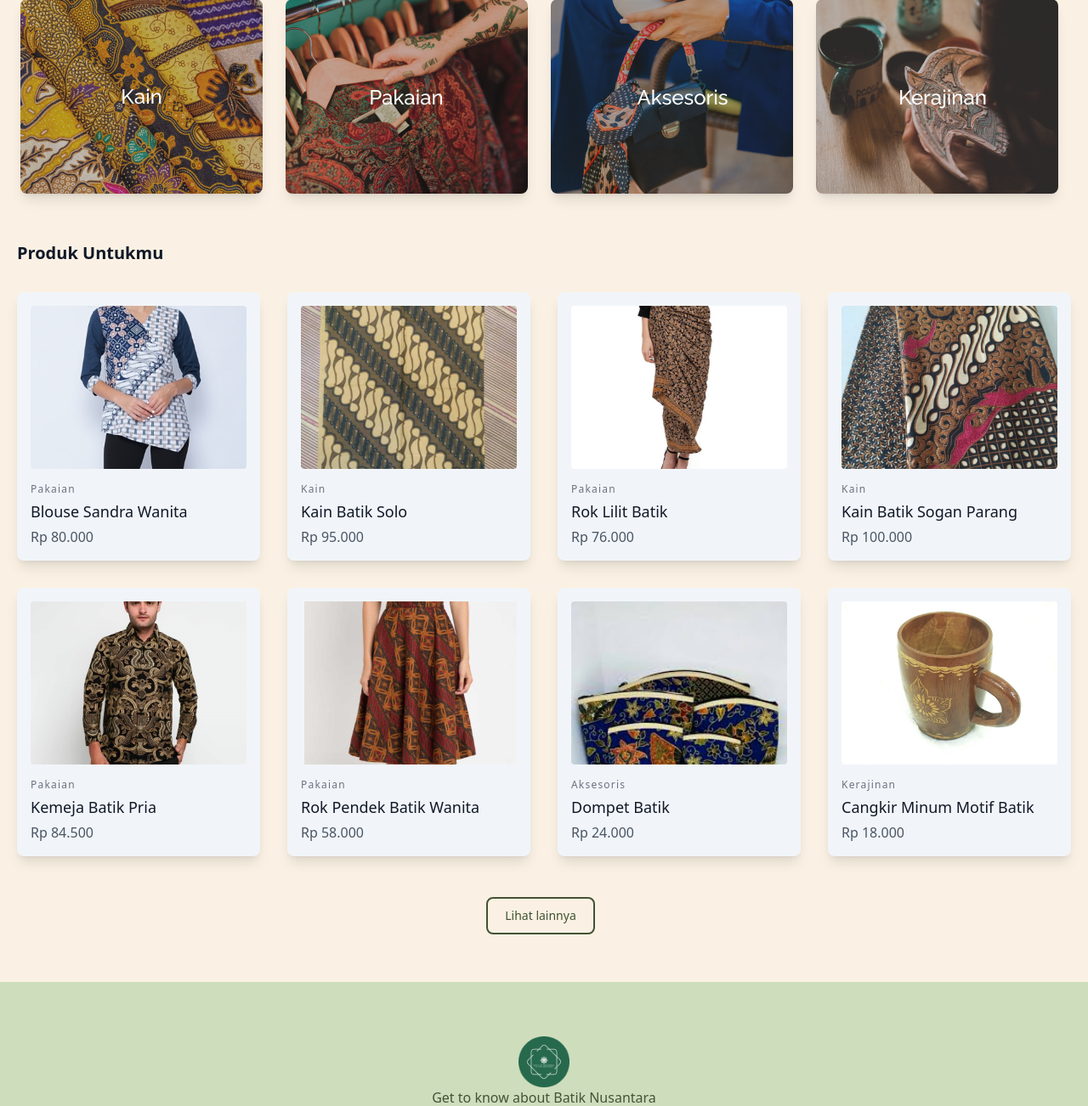
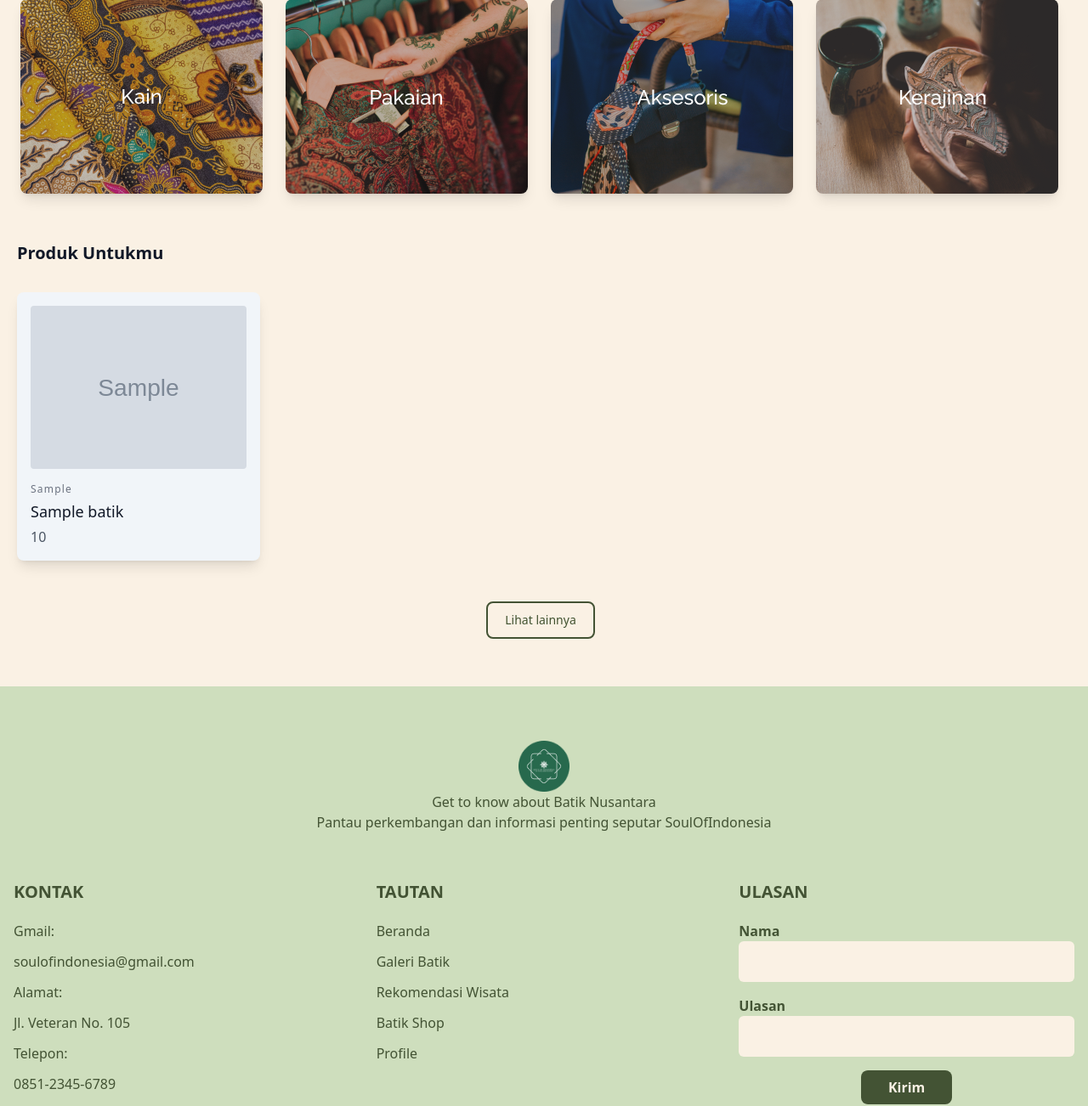
Before and after one commit to fikriyarachmaa/SoulOfIndonesia-Project, a Laravel app: page /batikshop/batikshop in a window 1280 px wide. Shown: the part 1030-2332 px from the top of the page at 85% size. Run offline with Laravel 10, Linux system fonts and the light colour scheme; tables that the repository leaves empty hold one stand-in row (values such as "Sample post"); grey boxes marked "Sample" are stand-in pictures; style sheets or scripts are compiled from the project's sources.

Commit message:
backend batikshop

```diff
--- /dev/null
+++ b/app/Http/Controllers/ProdukBatikController.php
@@ -0,0 +1,17 @@
+<?php
+
+namespace App\Http\Controllers;
+
+use Illuminate\Http\Request;
+use App\Models\ProdukBatik;
+
+class ProdukBatikController extends Controller
+{
+    public function index()
+    {
+        $produks = ProdukBatik::all();
+        return view('/batikshop/BatikShop',
+           compact(['produks']));
+    }
+
+}
--- /dev/null
+++ b/app/Models/ProdukBatik.php
@@ -0,0 +1,13 @@
+<?php
+
+namespace App\Models;
+
+use Illuminate\Database\Eloquent\Factories\HasFactory;
+use Illuminate\Database\Eloquent\Model;
+
+class ProdukBatik extends Model
+{
+    protected $table = 'produk_batik';
+    protected $fillable = [
+        'nama', 'kategori', 'harga', 'kota', 'deskripsi', 'foto', 'kontak_penjual'];
+}
--- a/resources/views/batikshop/batikShop.blade.php
+++ b/resources/views/batikshop/batikShop.blade.php
@@ -3,7 +3,7 @@
 <head>
   <meta charset="utf-8">
   <meta name="viewport" content="width=device-width, initial-scale=1.0">
-  <title>Batik Sogan Parang | BatikShop</title>
+  <title>BatikShop</title>
   @vite('resources/css/app.css')
 </head>
 <body class="bg-cream">
@@ -96,86 +96,19 @@
   <div class="container px-5 py-8">
   <h2 class="text-xl font-bold text-gray-900 dark:text-white">Produk Untukmu</h2>
     <div class="flex grid grid-cols gap-8 xl:mt-8 xl:gap-8 md:grid-cols-2 xl:grid-cols-4">
+    @foreach ($produks as $produk)
       <div class="p-4 w-full shadow-lg bg-slate-100 rounded-lg">
         <a href="#" class="block relative h-48 rounded overflow-hidden">
-          <img alt="ecommerce" class="object-cover object-center w-full h-full block" src="/img/blousesandra.png">
+          <img alt="ecommerce" class="object-cover object-center w-full h-full block" src="{{ $produk->foto }}">
         </a>
         <div class="mt-4">
-          <h3 class="text-gray-500 text-xs tracking-widest title-font mb-1">Pakaian</h3>
-          <h2 class="text-gray-900 title-font text-lg font-medium">Blouse Sandra Wanita</h2>
-          <p class="mt-1">Rp 80.000</p>
+          <h3 class="text-gray-500 text-xs tracking-widest title-font mb-1">{{ $produk->kategori }}</h3>
+          <h2 class="text-gray-900 title-font text-lg font-medium">{{ $produk->nama }}</h2>
+          <p class="mt-1">{{ $produk->harga }}</p>
         </div>
       </div>
-      <div class="p-4 w-full shadow-lg bg-slate-100 rounded-lg">
-        <a href="#" class="block relative h-48 rounded overflow-hidden">
-          <img alt="ecommerce" class="object-cover object-center w-full h-full block" src="/img/batiksolo.png">
-        </a>
-        <div class="mt-4">
-          <h3 class="text-gray-500 text-xs tracking-widest title-font mb-1">Kain</h3>
-          <h2 class="text-gray-900 title-font text-lg font-medium">Kain Batik Solo</h2>
-          <p class="mt-1">Rp 95.000</p>
-        </div>
-      </div>
-      <div class="p-4 w-full shadow-lg bg-slate-100 rounded-lg">
-        <a href="#" class="block relative h-48 rounded overflow-hidden">
-          <img alt="ecommerce" class="object-cover object-center w-full h-full block" src="/img/roklilit.png">
-        </a>
-        <div class="mt-4">
-          <h3 class="text-gray-500 text-xs tracking-widest title-font mb-1">Pakaian</h3>
-          <h2 class="text-gray-900 title-font text-lg font-medium">Rok Lilit Batik</h2>
-          <p class="mt-1">Rp 76.000</p>
-        </div>
-      </div>
-      <div class="p-4 w-full shadow-lg bg-slate-100 rounded-lg">
-        <a href="/batikshop/viewProduk" class="block relative h-48 rounded overflow-hidden">
-          <img alt="ecommerce" class="object-cover object-center w-full h-full block" src="/img/batiksoganparang.png">
-        </a>
-        <div class="mt-4">
-          <h3 class="text-gray-500 text-xs tracking-widest title-font mb-1">Kain</h3>
-          <h2 class="text-gray-900 title-font text-lg font-medium">Kain Batik Sogan Parang</h2>
-          <p class="mt-1">Rp 100.000</p>
-        </div>
-      </div>
-      <div class="p-4 w-full shadow-lg bg-slate-100 rounded-lg">
-        <a href="#" class="block relative h-48 rounded overflow-hidden">
-          <img alt="ecommerce" class="object-cover object-center w-full h-full block" src="/img/kemejabatikpria.png">
-        </a>
-        <div class="mt-4">
-          <h3 class="text-gray-500 text-xs tracking-widest title-font mb-1">Pakaian</h3>
-          <h2 class="text-gray-900 title-font text-lg font-medium">Kemeja Batik Pria</h2>
-          <p class="mt-1">Rp 84.500</p>
-        </div>
-      </div>
-      <div class="p-4 w-full shadow-lg bg-slate-100 rounded-lg">
-        <a href="#" class="block relative h-48 rounded overflow-hidden">
-          <img alt="ecommerce" class="object-cover object-center w-full h-full block" src="/img/rokpendek.png">
-        </a>
-        <div class="mt-4">
-          <h3 class="text-gray-500 text-xs tracking-widest title-font mb-1">Pakaian</h3>
-          <h2 class="text-gray-900 title-font text-lg font-medium">Rok Pendek Batik Wanita</h2>
-          <p class="mt-1">Rp 58.000</p>
-        </div>
-      </div>
-      <div class="p-4 w-full shadow-lg bg-slate-100 rounded-lg">
-        <a href="#" class="block relative h-48 rounded overflow-hidden">
-          <img alt="ecommerce" class="object-cover object-center w-full h-full block" src="/img/dompetbatik.jpg">
-        </a>
-        <div class="mt-4">
-          <h3 class="text-gray-500 text-xs tracking-widest title-font mb-1">Aksesoris</h3>
-          <h2 class="text-gray-900 title-font text-lg font-medium">Dompet Batik</h2>
-          <p class="mt-1">Rp 24.000</p>
-        </div>
-      </div>
-      <div class="p-4 w-full shadow-lg bg-slate-100 rounded-lg">
-        <a href="#" class="block relative h-48 rounded overflow-hidden">
-          <img alt="ecommerce" class="object-cover object-center w-full h-full block" src="/img/cangkirbatik.jpg">
-        </a>
-        <div class="mt-4">
-          <h3 class="text-gray-500 text-xs tracking-widest title-font mb-1">Kerajinan</h3>
-          <h2 class="text-gray-900 title-font text-lg font-medium">Cangkir Minum Motif Batik</h2>
-          <p class="mt-1">Rp 18.000</p>
-        </div>
-      </div>
+      @endforeach
+
     </div>
   </div>
 </section>
--- a/routes/web.php
+++ b/routes/web.php
@@ -1,6 +1,7 @@
 <?php
 
 use Illuminate\Support\Facades\Route;
+use App\Http\Controllers\ProdukBatikController;
 
 /*
 |--------------------------------------------------------------------------
@@ -21,12 +22,8 @@ Route::get('/landingpage', function () {
 });
 
 /*BATIK SHOP ROUTE*/
-Route::get('/batikshop/batikshop', function () {
-    return view('batikshop/batikShop');
-});
-Route::get('/batikshop/viewProduk', function () {
-    return view('batikshop/viewProduk');
-});
+
+Route::get('/batikshop/batikshop', [ProdukBatikController::class, 'index'])->name('produks');
 /*BATIK SHOP ROUTE*/
 
 Route::get('/components/header', function () {
```
Also changed, not shown: resources/views/batikshop/showSearch.blade.php (added, +45 -0 lines), database/migrations/2023_11_06_073658_produk_batik.php.
